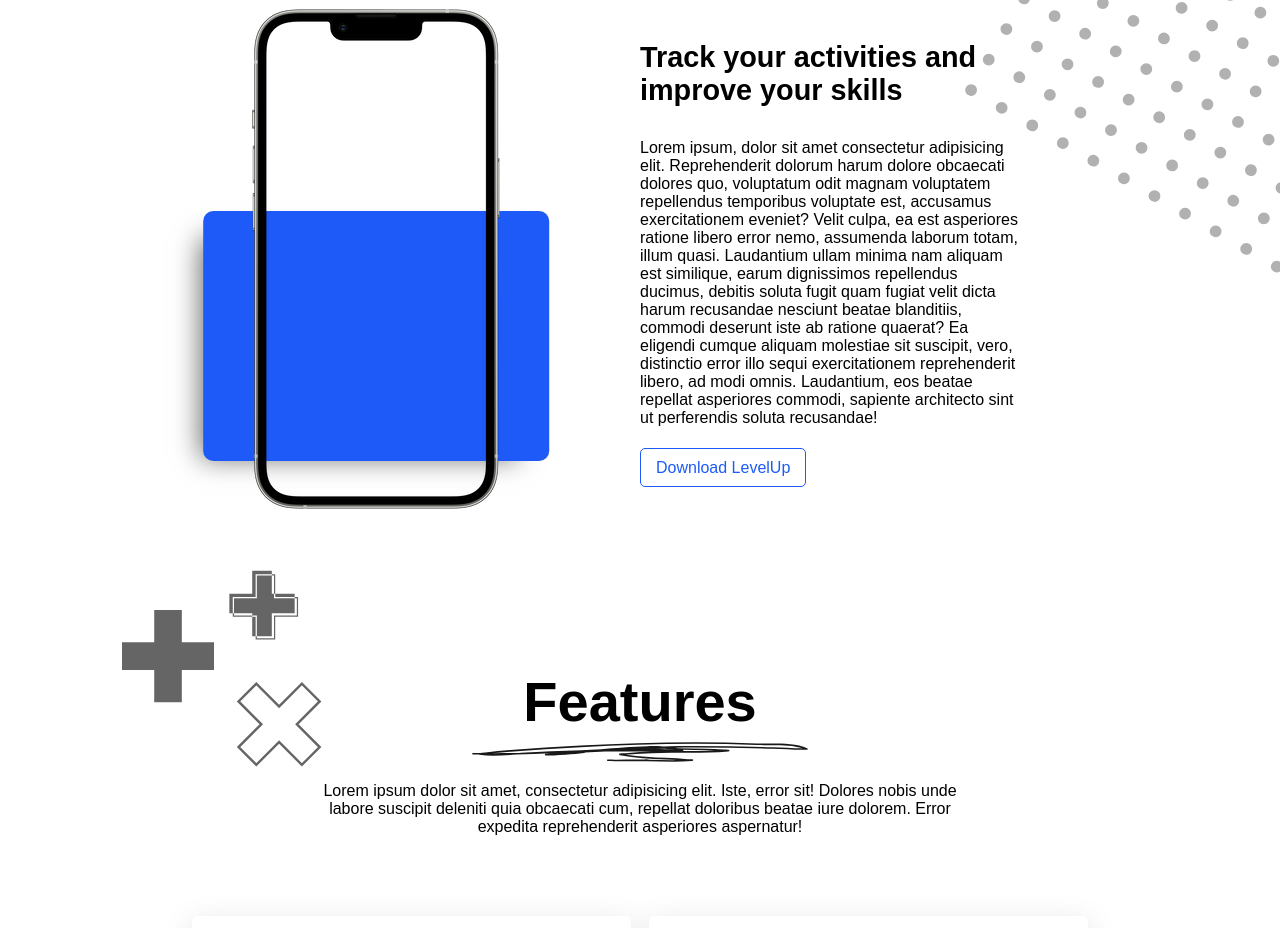
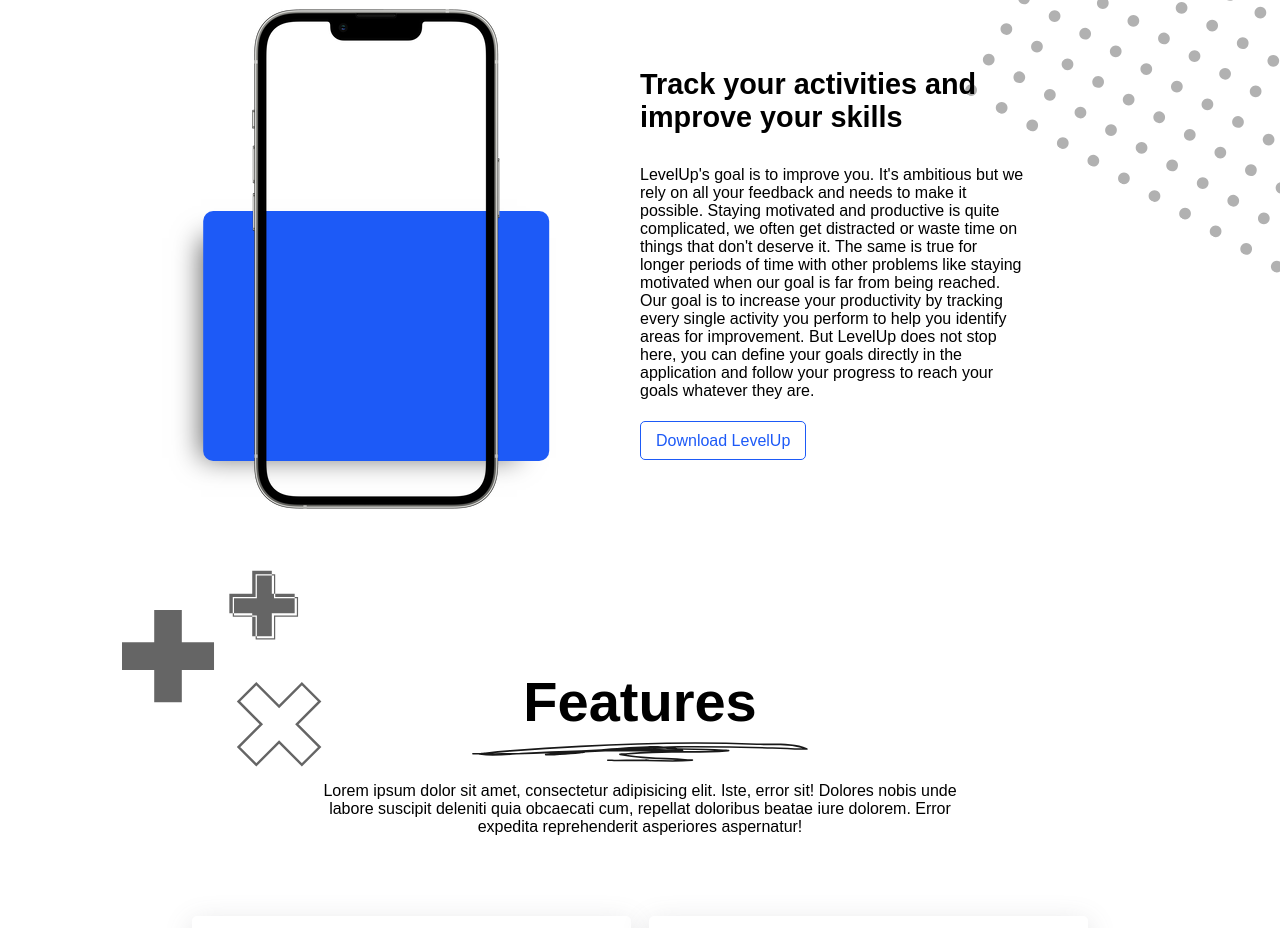
Before and after one commit to JulesEfrei/LevelUp-LandingPage, a React (Create React App) app: page / in a window 1280 px wide. Shown: the part 940-1868 px from the top of the page. Built offline with nearby package versions, Linux system fonts and the light colour scheme.

Commit message:
Update : About Content

```diff
--- a/src/components/About.jsx
+++ b/src/components/About.jsx
@@ -40,7 +40,14 @@
 
         <div className="right">
           <h2>Track your activities and improve your skills</h2>
-          <p>Lorem ipsum, dolor sit amet consectetur adipisicing elit. Reprehenderit dolorum harum dolore obcaecati dolores quo, voluptatum odit magnam voluptatem repellendus temporibus voluptate est, accusamus exercitationem eveniet? Velit culpa, ea est asperiores ratione libero error nemo, assumenda laborum totam, illum quasi. Laudantium ullam minima nam aliquam est similique, earum dignissimos repellendus ducimus, debitis soluta fugit quam fugiat velit dicta harum recusandae nesciunt beatae blanditiis, commodi deserunt iste ab ratione quaerat? Ea eligendi cumque aliquam molestiae sit suscipit, vero, distinctio error illo sequi exercitationem reprehenderit libero, ad modi omnis. Laudantium, eos beatae repellat asperiores commodi, sapiente architecto sint ut perferendis soluta recusandae!</p>
+          <p>
+          LevelUp's goal is to improve you. It's ambitious but we rely on all your feedback and needs to make it possible.
+          Staying motivated and productive is quite complicated, we often get distracted or waste time on things that don't
+          deserve it. The same is true for longer periods of time with other problems like staying motivated when our goal is
+          far from being reached. Our goal is to increase your productivity by tracking every single activity you perform to
+          help you identify areas for improvement. But LevelUp does not stop here, you can define your goals directly in the
+          application and follow your progress to reach your goals whatever they are.
+          </p>
           <a href="#contact" onClick={() => popup()}>Download LevelUp</a>
         </div>
 
```
